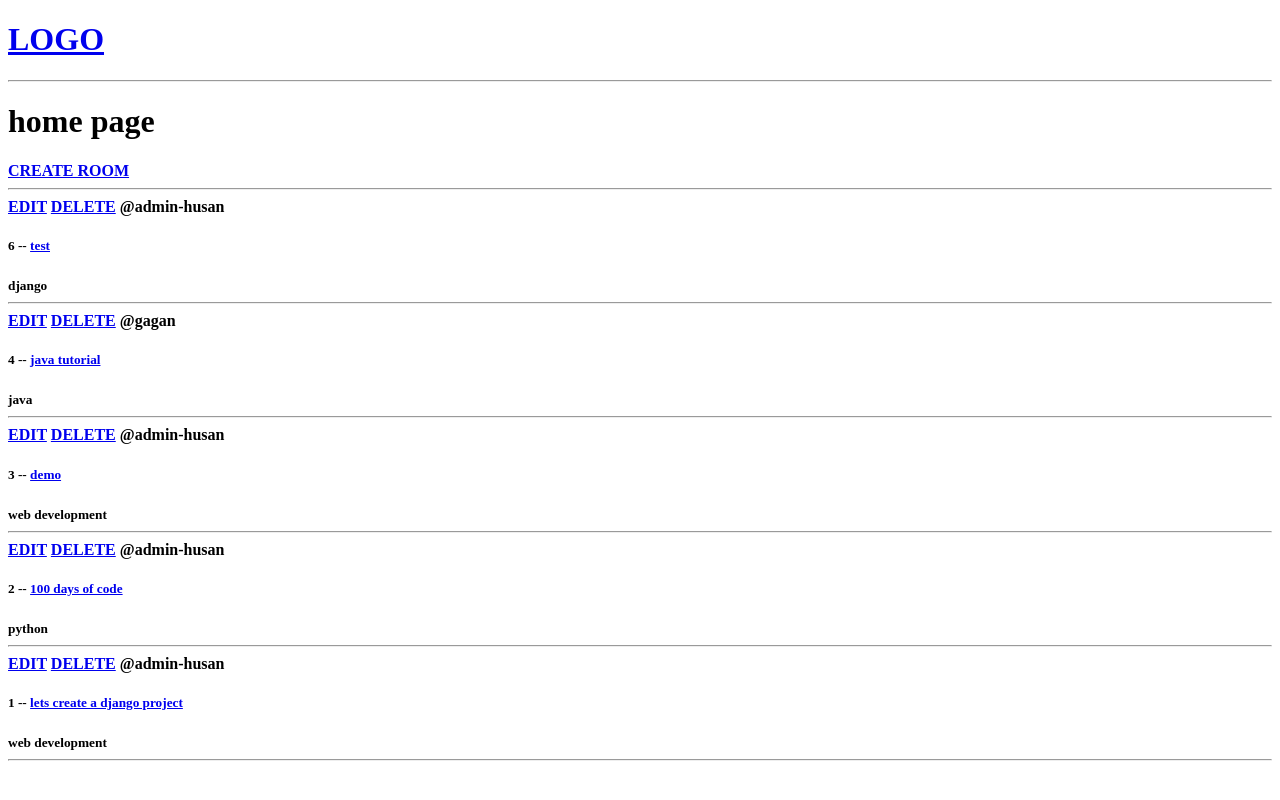
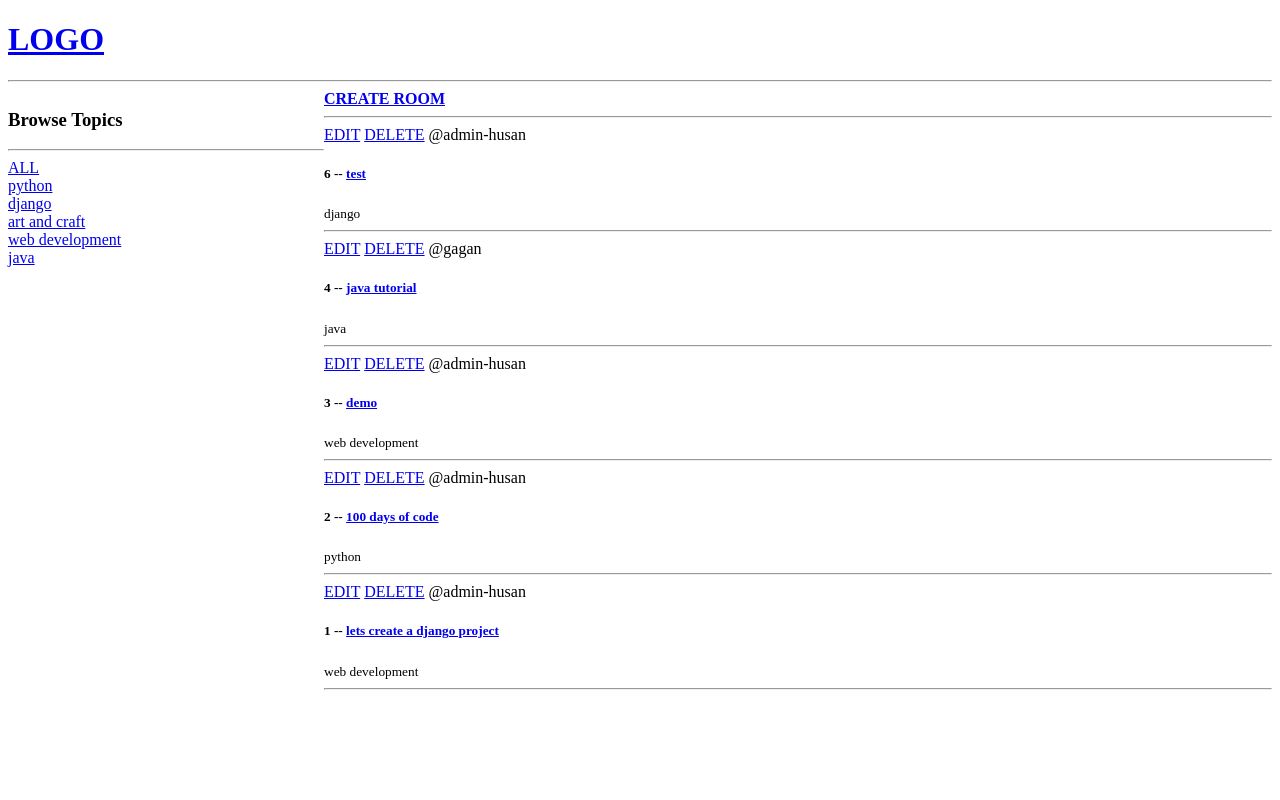
Before and after one commit to Husanbajwa/student_app, a Django app: page / in a window 1280 px wide. Run offline with Django 4.2, Linux system fonts and the light colour scheme; data comes from the database, SQL or seed files in the repository.

Commit message:
create a side panel to filter rooms according to topics

```diff
--- a/appbase/models.py
+++ b/appbase/models.py
@@ -1,6 +1,5 @@
 from django.db import models
 from django.contrib.auth.models import User
-
 
 class Topic(models.Model):
     name=models.CharField(max_length=200)
--- a/appbase/templates/appbase/home.html
+++ b/appbase/templates/appbase/home.html
@@ -1,11 +1,35 @@
 {% extends 'main.html' %}
 {% block content %}
 
-<h1>home page</h1>
+<style>
+    .home-container{
+        display: grid;
+        grid-template-columns: 1fr 3fr;
+    }
+</style>
+<div class="home-container">
+
+    <div class="side-bar-container">
+        <h3>Browse Topics</h3>
+        <hr>
+        <div>
+            <a href="{%url 'home' %}">ALL</a>
+        </div>
+
+
+
+
+        {% for topic in topics %}
+        <div>
+            <a href="{%url 'home' %}?q={{topic.name}}">{{topic.name}}</a>
+        </div>
+        {% endfor %}
+
+    </div>
 
 
     <div>
-    <b><a href="{%url 'create-room' %}">CREATE ROOM</a><b>
+        <a href="{%url 'create-room' %}"><b>CREATE ROOM</b></a>
                 <hr>
                 <div>
 
@@ -25,6 +49,10 @@
 
                 </div>
 
+
+    </div>
+
+
 </div>
 
 
--- a/appbase/views.py
+++ b/appbase/views.py
@@ -1,14 +1,12 @@
 from django.shortcuts import render , redirect
-from .models import Room
+from .models import Room, Topic
 from .forms import RoomForm
-
-
 # Create your views here.
-
-
 def home(request):
-    rooms= Room.objects.all()
-    context = {'rooms': rooms}
+    q=request.GET.get('q') if request.GET.get('q') != None else ''
+    rooms= Room.objects.filter(topic__name__icontains=q)
+    topics =Topic.objects.all()
+    context = {'rooms': rooms, 'topics': topics}
     return render(request, 'appbase/home.html', context)
 
 
```
Lines whose indentation alone changed are shown as unchanged.
